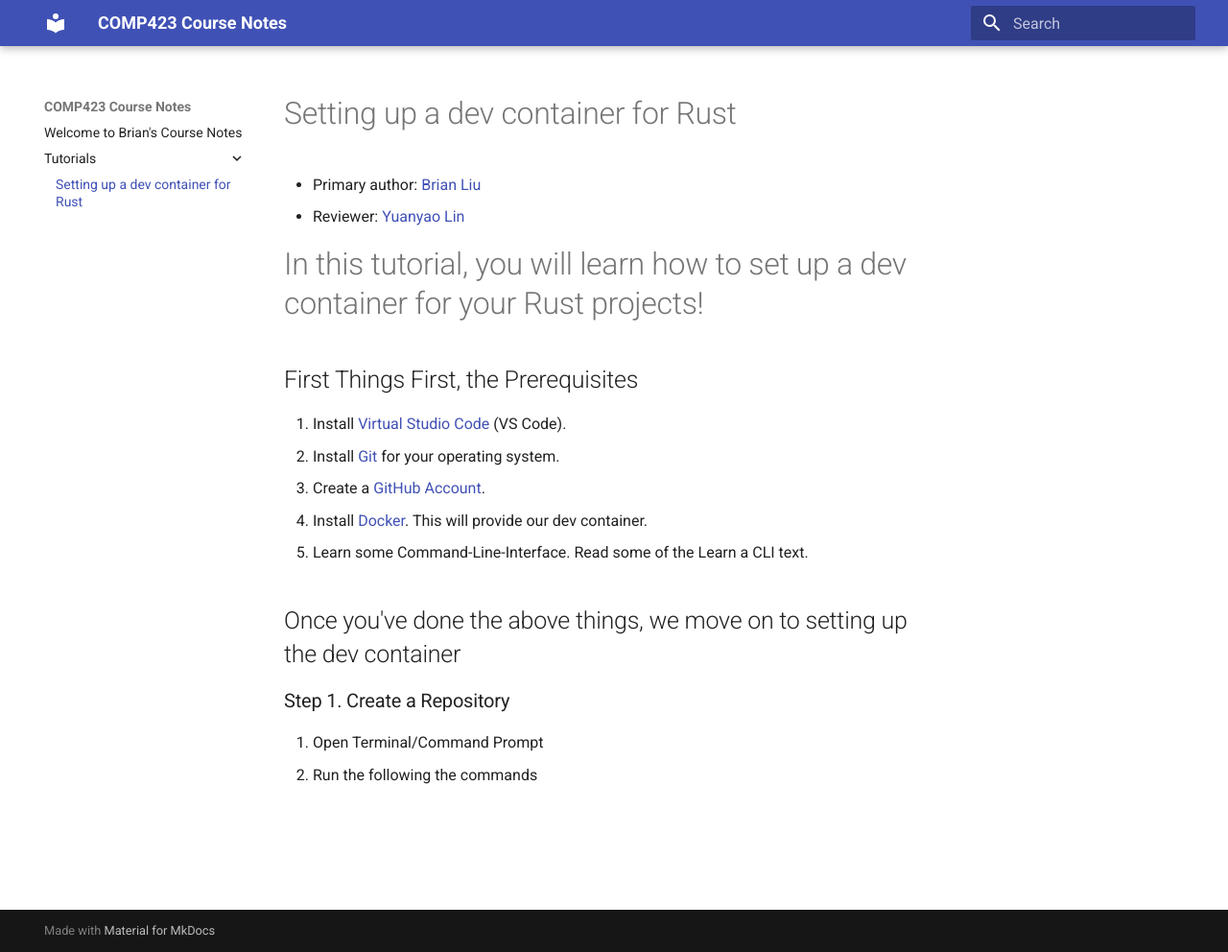
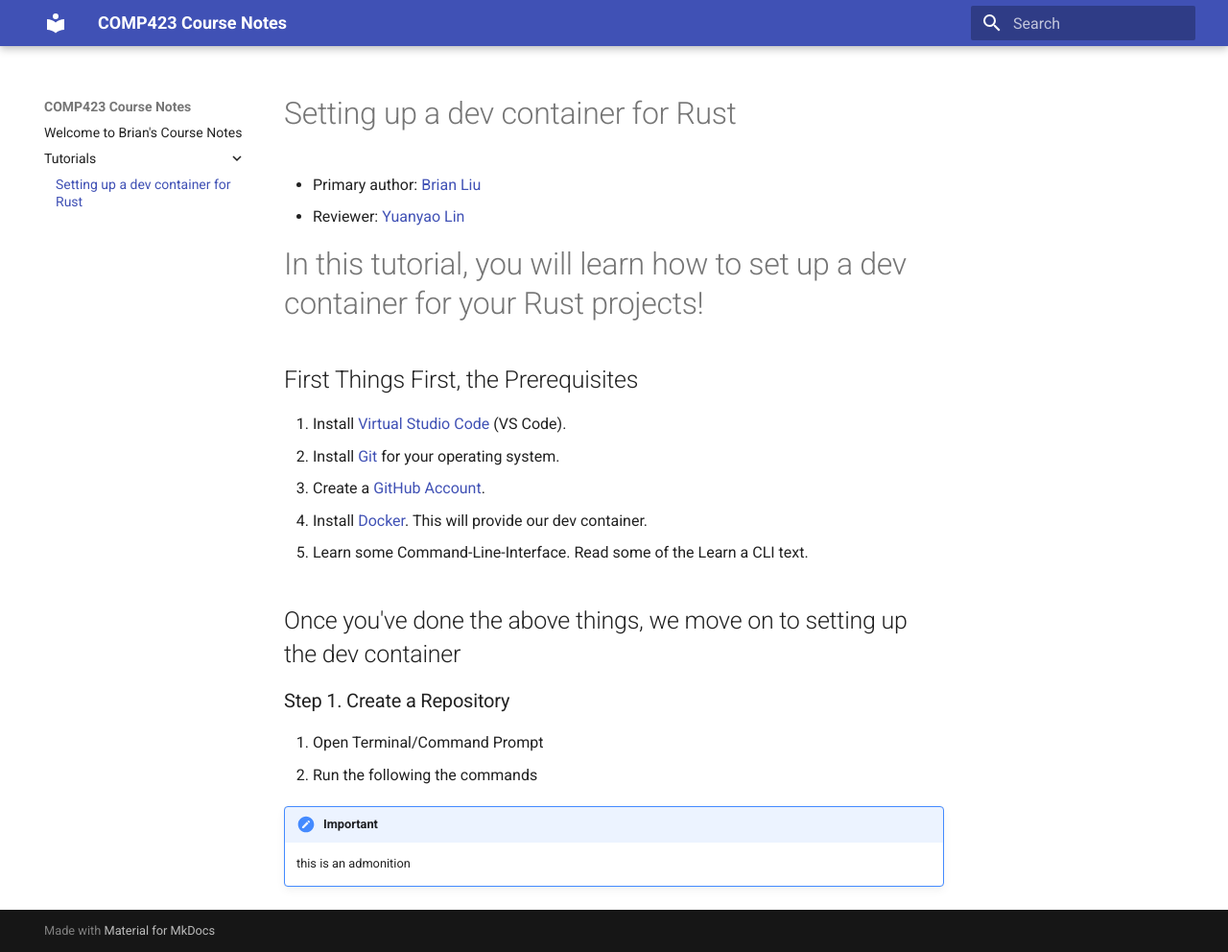
Before and after one commit to brianx426/comp423-course-notes, an MkDocs documentation site: the page built from docs/tutorials/rust-setup.md, in a window 1280 px wide and 992 px high. Shown: the whole window at 96% size. Built offline with MkDocs 1.6.1 and Material for MkDocs 9.7.7, drawn with Linux system fonts in a browser that asks for light colours.

Commit message:
added support for admonitions

```diff
--- a/docs/tutorials/rust-setup.md
+++ b/docs/tutorials/rust-setup.md
@@ -16,3 +16,6 @@
 ### Step 1. Create a Repository
 1. Open Terminal/Command Prompt
 2. Run the following the commands<br>
+
+!!! note "Important"
+    this is an admonition
--- a/mkdocs.yml
+++ b/mkdocs.yml
@@ -1,3 +1,7 @@
 site_name: COMP423 Course Notes
 theme:
   name: material
+markdown_extensions:
+  - admonition
+  - pymdownx.details
+  - pymdownx.superfences
```
